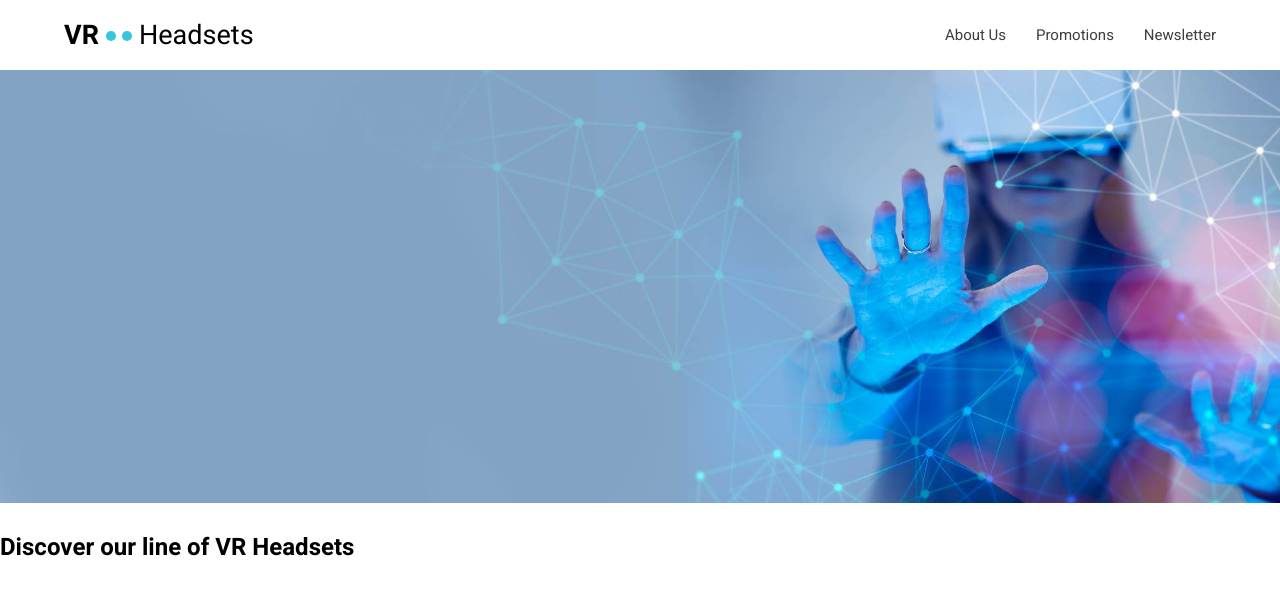
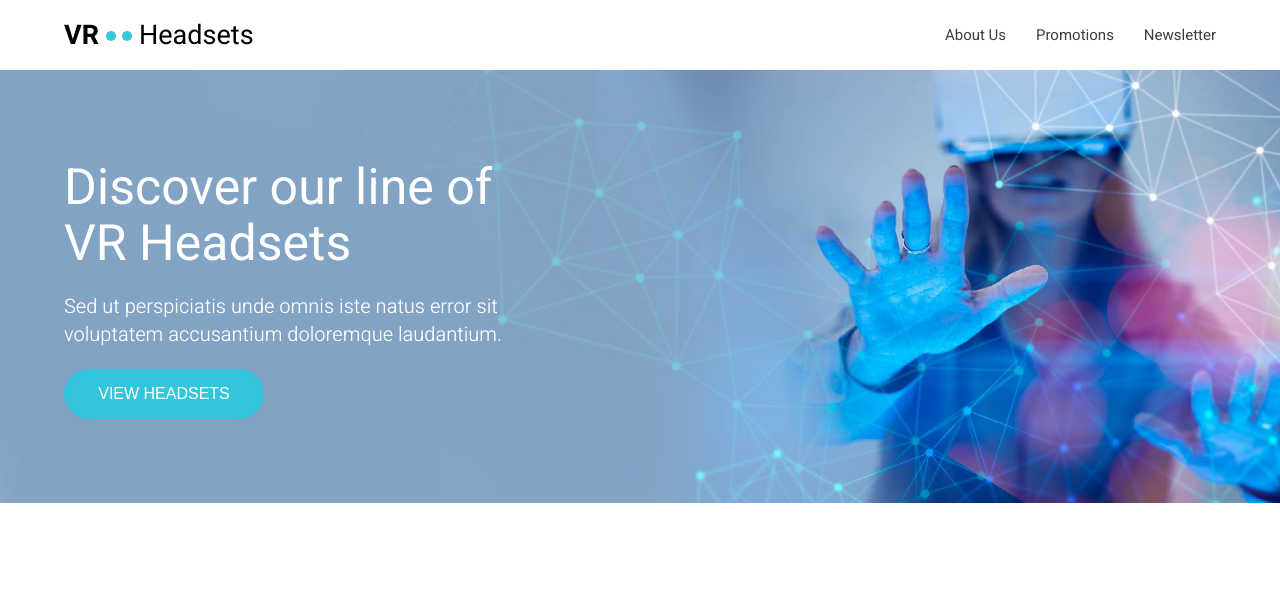
Before and after one commit to diajeo/Website, a plain HTML site: page index.html in a window 1280 px wide. Drawn offline with Linux system fonts and the light colour scheme; a web font is replaced by a local one.

Commit message:
hero section

```diff
--- a/css/styles.css
+++ b/css/styles.css
@@ -55,7 +55,58 @@ header .container {
     align-items: center;
 }
 
+section.hero {
+    position: relative;
+}
+
 section.hero img {
     width: 100%;
     height: auto;
 }
+
+section.hero .hero-content {
+    position: absolute;
+    top: 0;
+    left: 0;
+    width: 100%;
+    height: 100%;
+}
+
+section.hero .container {
+    display: flex;
+    flex-direction: column;
+    justify-content: center;
+    height: 100%;
+}
+
+section.hero h1,
+section.hero p {
+    color: white;
+    margin-top: 0;
+    margin-bottom: 20px;
+    max-width: 495px;
+}
+
+section.hero h1 {
+    font-weight: 400;
+    font-size: 50px;
+    line-height: 56px;
+}
+
+section.hero p {
+    font-weight: 300;
+    font-size: 20px;
+    line-height: 28px;
+}
+
+section.hero button {
+    width: 200px;
+    height: 50px;
+    background-color: #33c6dd;
+    border: 1px solid #33c6dd;
+    border-radius: 25px;
+    color: white;
+    cursor: pointer;
+    font-size: 16px;
+    text-transform: uppercase;
+}
--- a/index.html
+++ b/index.html
@@ -33,7 +33,17 @@
         <section class="hero">
             <img src="img/Hero_Large_Desktop.jpg" alt="hero image - VR headset">
             <div class="hero-content">
-                <h1>Discover our line of VR Headsets</h1>
+                <div class="container">
+                    <h1>
+                        Discover our line of VR Headsets
+                    </h1>
+                    <p>
+                        Sed ut perspiciatis unde omnis iste natus error sit voluptatem accusantium doloremque laudantium.
+                    </p>
+                    <button>
+                        VIEW HEADSETS
+                    </button>
+                </div>
             </div>
         </section>
     </body>
```
